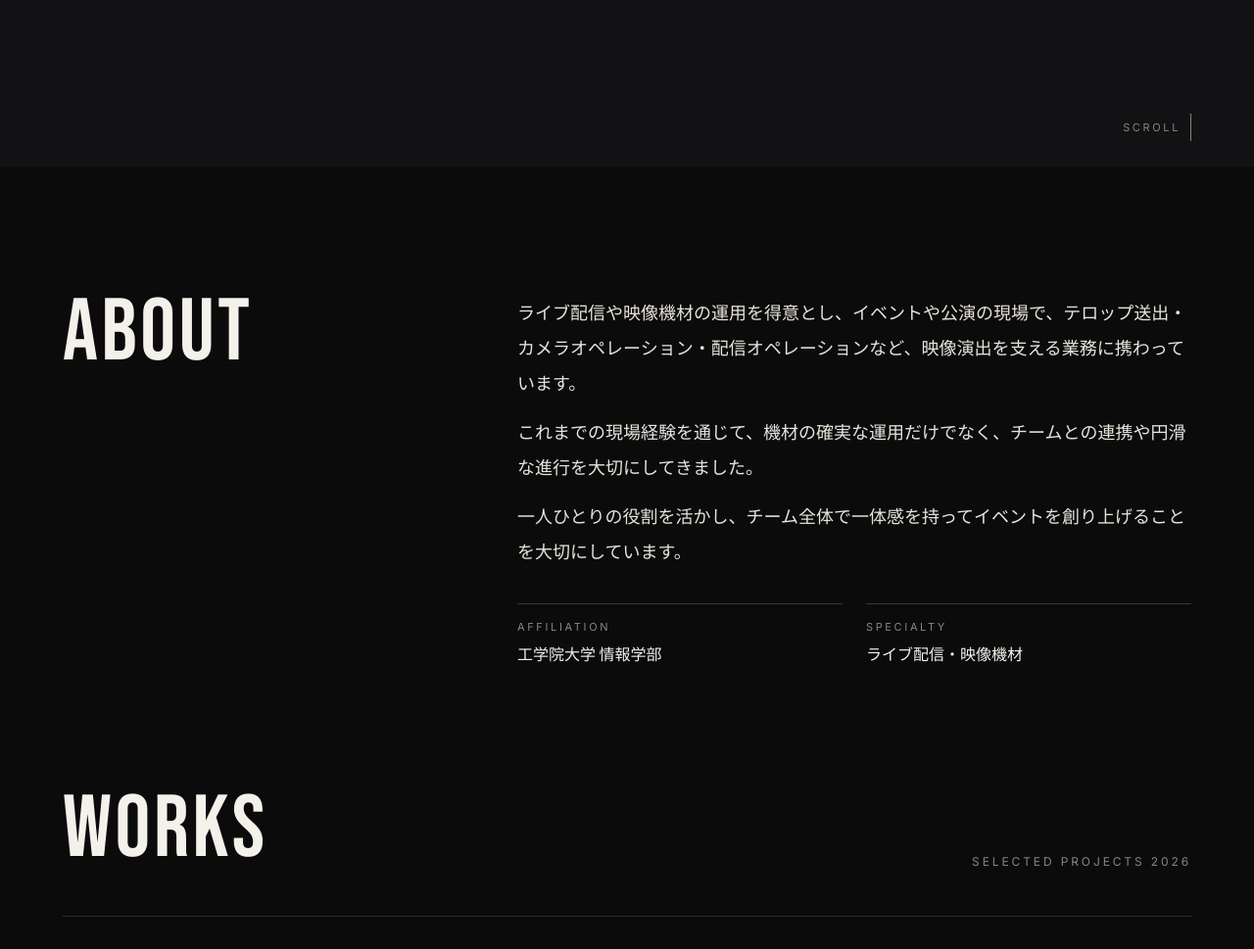
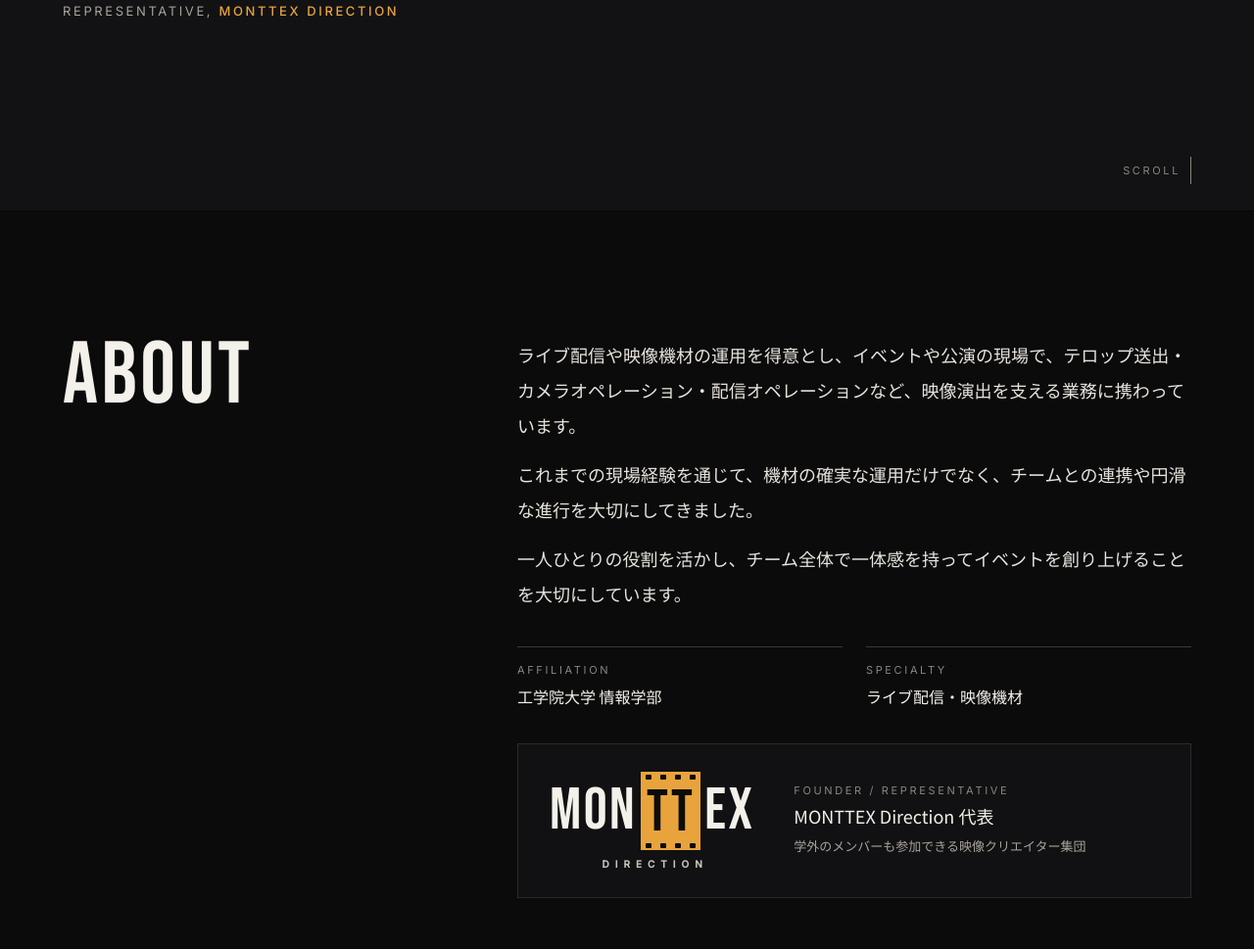
Before and after one commit to YumaKikuchi0612/YumaKikuchi0612.github.io, a plain HTML site: page index.html in a window 1280 px wide. Shown: the part 661-1630 px from the top of the page at 98% size. Drawn offline with Linux system fonts and the light colour scheme.

Commit message:
Add files via upload

```diff
--- a/index.html
+++ b/index.html
@@ -88,6 +88,21 @@
 
   footer { background: #000; padding: 28px var(--pad); display: flex; justify-content: space-between; flex-wrap: wrap; gap: 8px; font-size: 11px; letter-spacing: .2em; color: var(--dim); }
 
+  /* ===== MONTTEX logo ===== */
+  .org { border: 1px solid #2c2b29; background: #111113; padding: 28px 32px; display: flex; flex-wrap: wrap; align-items: center; gap: 24px 40px; }
+  .mx { display: inline-flex; flex-direction: column; align-items: center; gap: 8px; text-decoration: none; color: var(--ink-hi); }
+  .mx-word { display: flex; align-items: center; font-family: 'Bebas Neue', sans-serif; font-size: 60px; line-height: 1; letter-spacing: .04em; }
+  .mx-tt { position: relative; background: #E8A33D; color: #0B0B0C; padding: 12px 6px 8px; margin: 0 4px; display: flex; }
+  .mx-holes { position: absolute; left: 5px; right: 5px; display: flex; justify-content: space-between; }
+  .mx-holes.t { top: 3px; } .mx-holes.b { bottom: 2px; }
+  .mx-holes i { width: 6px; height: 5px; background: #0B0B0C; border-radius: 1px; }
+  .mx-sub { font-family: 'Inter', sans-serif; font-size: 10px; font-weight: 600; letter-spacing: .6em; padding-left: .6em; color: #C9C4BC; }
+  .org-text { display: flex; flex-direction: column; gap: 6px; }
+  .org-text .v { font-size: 18px; color: var(--ink-hi); }
+  .org-text .d { font-size: 13px; color: var(--muted); line-height: 1.8; }
+  .hero .rep { font-size: 13px; letter-spacing: .2em; color: var(--muted); margin: 0; }
+  .hero .rep b { color: #E8A33D; font-weight: 500; }
+
   /* ===== Animations ===== */
   .hero { position: relative; overflow: hidden; }
   .shutter { position: absolute; left: 0; right: 0; height: 50%; background: #000; z-index: 2; pointer-events: none; }
@@ -162,6 +177,7 @@
       <p class="jp jpname">菊地 優馬</p>
       <p class="title">VIDEO CREATOR / CREATIVE PRODUCTION</p>
     </div>
+    <p class="rep fade d2">REPRESENTATIVE, <b>MONTTEX DIRECTION</b></p>
   </div>
   <div class="wrap foot fade d3"><span class="scroll-cue">SCROLL</span></div>
 </div>
@@ -178,6 +194,21 @@
       <div class="facts">
         <div><span class="label">AFFILIATION</span><span class="v jp">工学院大学 情報学部</span></div>
         <div><span class="label">SPECIALTY</span><span class="v jp">ライブ配信・映像機材</span></div>
+      </div>
+      <div class="org">
+        <div class="mx" role="img" aria-label="MONTTEX Direction ロゴ">
+          <div class="mx-word" aria-hidden="true">
+            <span>MON</span>
+            <span class="mx-tt"><span class="mx-holes t"><i></i><i></i><i></i><i></i></span>TT<span class="mx-holes b"><i></i><i></i><i></i><i></i></span></span>
+            <span>EX</span>
+          </div>
+          <div class="mx-sub" aria-hidden="true">DIRECTION</div>
+        </div>
+        <div class="org-text">
+          <span class="label">FOUNDER / REPRESENTATIVE</span>
+          <span class="v jp">MONTTEX Direction 代表</span>
+          <span class="d jp">学外のメンバーも参加できる映像クリエイター集団</span>
+        </div>
       </div>
     </div>
   </div>
@@ -290,7 +321,7 @@
 <script>
   (function () {
     var targets = document.querySelectorAll(
-      'section .h2, .about-text p, .facts > div, .works-head p, .work, .skills .grid > div, .contact .inner > *'
+      'section .h2, .about-text p, .facts > div, .org, .works-head p, .work, .skills .grid > div, .contact .inner > *'
     );
     targets.forEach(function (el) {
       el.classList.add('reveal');
```
